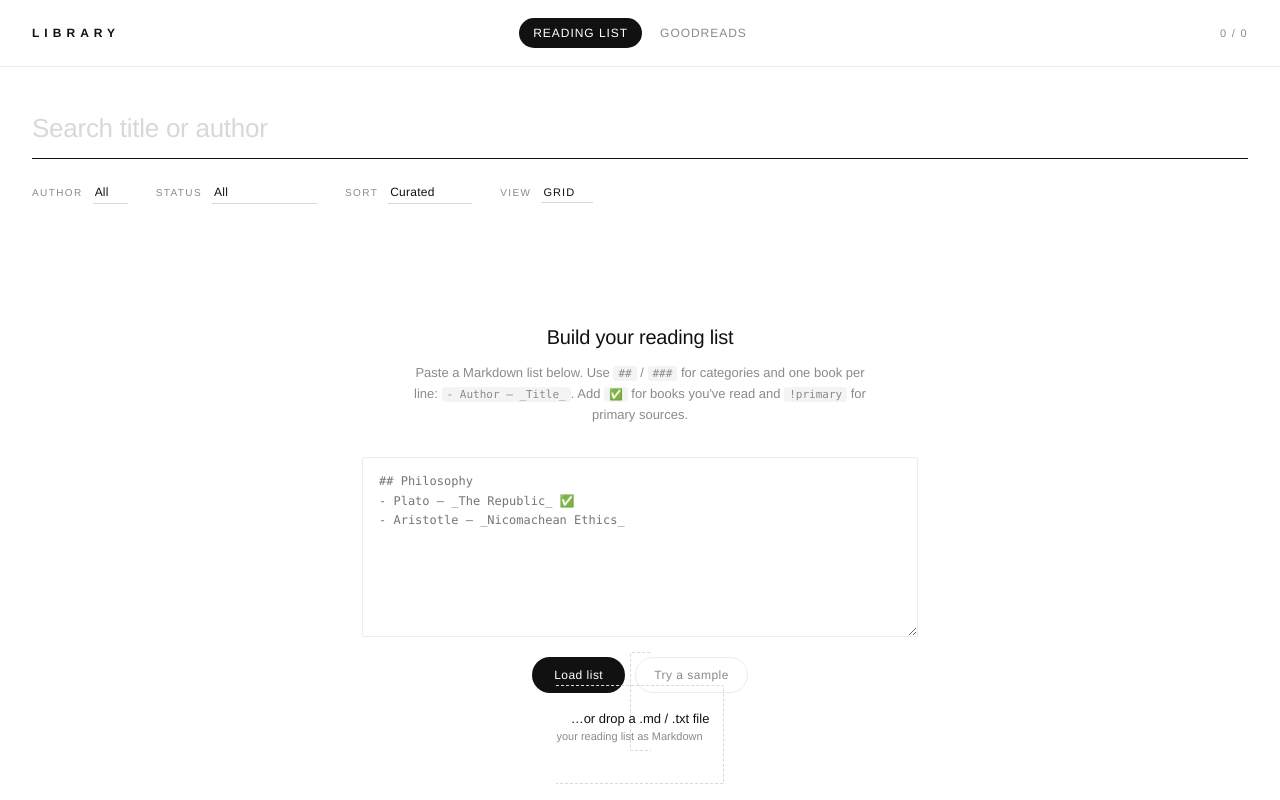
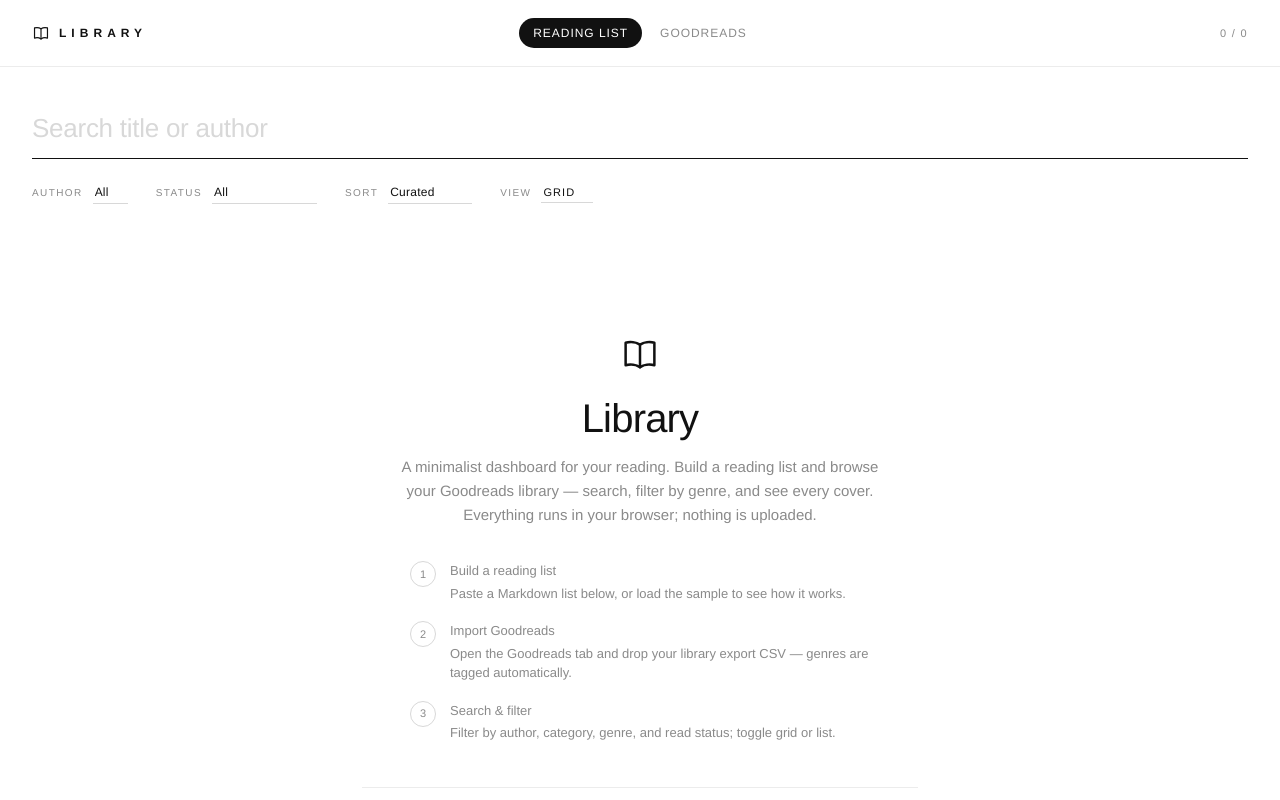
Before and after one commit to abetrs/book-library, a plain HTML site: page index.html in a window 1280 px wide. Shown: the top 800 px of the page. Drawn offline with Linux system fonts and the light colour scheme.

Commit message:
Add logo, favicon, and landing-page instructions
- Book glyph logo in the header and as a theme-aware SVG favicon
- Landing hero on the empty Reading List state: wordmark, tagline, and a
  three-step 'how it works' guide

Co-Authored-By: Claude Opus 4.8 <noreply@anthropic.com>

```diff
--- a/app.js
+++ b/app.js
@@ -609,6 +609,21 @@
     els.results.className = "";
     els.results.innerHTML = `
       <section class="import">
+        <div class="hero">
+          <svg class="hero-logo" viewBox="0 0 32 32" width="40" height="40" fill="none" stroke="currentColor" stroke-width="2" stroke-linecap="round" stroke-linejoin="round" aria-hidden="true">
+            <path d="M16 8.5C13 6.5 8 6 4.5 7v18C8 24 13 24.5 16 26.5 19 24.5 24 24 27.5 25V7C24 6 19 6.5 16 8.5Z" />
+            <path d="M16 8.5v18" />
+          </svg>
+          <h1>Library</h1>
+          <p class="tagline">A minimalist dashboard for your reading. Build a reading list and browse your
+          Goodreads library — search, filter by genre, and see every cover. Everything runs in your
+          browser; nothing is uploaded.</p>
+          <ol class="how">
+            <li><span class="step">1</span><div><strong>Build a reading list</strong>Paste a Markdown list below, or load the sample to see how it works.</div></li>
+            <li><span class="step">2</span><div><strong>Import Goodreads</strong>Open the Goodreads tab and drop your library export CSV — genres are tagged automatically.</div></li>
+            <li><span class="step">3</span><div><strong>Search &amp; filter</strong>Filter by author, category, genre, and read status; toggle grid or list.</div></li>
+          </ol>
+        </div>
         <h2>Build your reading list</h2>
         <p>Paste a Markdown list below. Use <code>##</code> / <code>###</code> for categories and one book per line:
         <code>- Author — _Title_</code>. Add <code>✅</code> for books you've read and <code>!primary</code> for primary sources.</p>
--- a/index.html
+++ b/index.html
@@ -6,13 +6,20 @@
 <title>Library — a minimalist reading dashboard</title>
 <meta name="description" content="A minimalist, static reading dashboard. Build a reading list and browse your Goodreads library with search, genre filters, and automatic book covers. Runs entirely in your browser." />
 <meta name="color-scheme" content="light dark" />
+<link rel="icon" href="favicon.svg" type="image/svg+xml" />
 <link rel="preconnect" href="https://covers.openlibrary.org" />
 <link rel="preconnect" href="https://openlibrary.org" />
-<link rel="stylesheet" href="styles.css?v=1" />
+<link rel="stylesheet" href="styles.css?v=2" />
 </head>
 <body>
   <header class="topbar">
-    <div class="brand">LIBRARY</div>
+    <div class="brand">
+      <svg class="logo" viewBox="0 0 32 32" width="18" height="18" fill="none" stroke="currentColor" stroke-width="2.1" stroke-linecap="round" stroke-linejoin="round" aria-hidden="true">
+        <path d="M16 8.5C13 6.5 8 6 4.5 7v18C8 24 13 24.5 16 26.5 19 24.5 24 24 27.5 25V7C24 6 19 6.5 16 8.5Z" />
+        <path d="M16 8.5v18" />
+      </svg>
+      <span>LIBRARY</span>
+    </div>
     <nav class="tabs" id="tabs">
       <button class="tab is-active" data-tab="reading">Reading List</button>
       <button class="tab" data-tab="goodreads">Goodreads</button>
@@ -66,8 +73,8 @@
     <span id="footNote"></span>
   </footer>
 
-  <script src="data/readinglist.js?v=1"></script>
-  <script src="data/goodreads.js?v=1"></script>
-  <script src="app.js?v=1"></script>
+  <script src="data/readinglist.js?v=2"></script>
+  <script src="data/goodreads.js?v=2"></script>
+  <script src="app.js?v=2"></script>
 </body>
 </html>
--- a/styles.css
+++ b/styles.css
@@ -53,10 +53,18 @@ html, body {
 }
 
 .brand {
+  display: inline-flex;
+  align-items: center;
+  gap: 9px;
+}
+.brand .logo { display: block; flex: none; }
+.brand span {
   font-size: 12px;
   letter-spacing: 0.42em;
   font-weight: 600;
   text-transform: uppercase;
+  /* nudge for the extra letter-spacing on the last char */
+  margin-right: -0.42em;
 }
 
 .tabs {
@@ -350,6 +358,66 @@ html, body {
   padding: 48px 32px 90px;
   text-align: center;
 }
+/* landing hero */
+.hero {
+  padding: 8px 0 44px;
+  margin-bottom: 40px;
+  border-bottom: 1px solid var(--line);
+}
+.hero-logo { color: var(--ink); margin-bottom: 18px; }
+.hero h1 {
+  font-size: 40px;
+  font-weight: 300;
+  letter-spacing: -0.02em;
+  margin: 0 0 14px;
+}
+.hero .tagline {
+  font-size: 15px;
+  line-height: 1.6;
+  color: var(--muted);
+  max-width: 500px;
+  margin: 0 auto 34px;
+}
+.hero .how {
+  list-style: none;
+  margin: 0 auto;
+  padding: 0;
+  max-width: 460px;
+  text-align: left;
+  display: flex;
+  flex-direction: column;
+  gap: 18px;
+}
+.hero .how li {
+  display: grid;
+  grid-template-columns: 26px 1fr;
+  gap: 14px;
+  align-items: start;
+}
+.hero .how .step {
+  width: 26px;
+  height: 26px;
+  border-radius: 999px;
+  border: 1px solid var(--faint);
+  display: flex;
+  align-items: center;
+  justify-content: center;
+  font-size: 11px;
+  color: var(--muted);
+  font-variant-numeric: tabular-nums;
+}
+.hero .how strong {
+  display: block;
+  font-weight: 500;
+  font-size: 13px;
+  margin-bottom: 3px;
+}
+.hero .how div {
+  font-size: 13px;
+  line-height: 1.5;
+  color: var(--muted);
+}
+
 .import h2 {
   font-size: 20px;
   font-weight: 300;
```
Also changed, not shown: favicon.svg (added).
